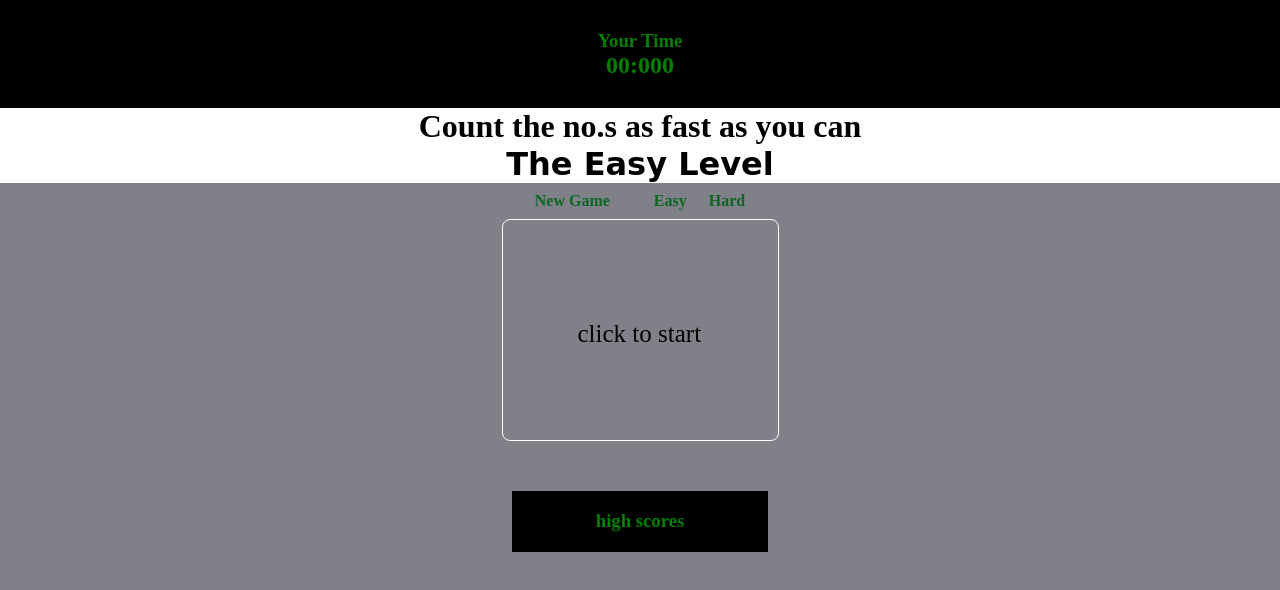
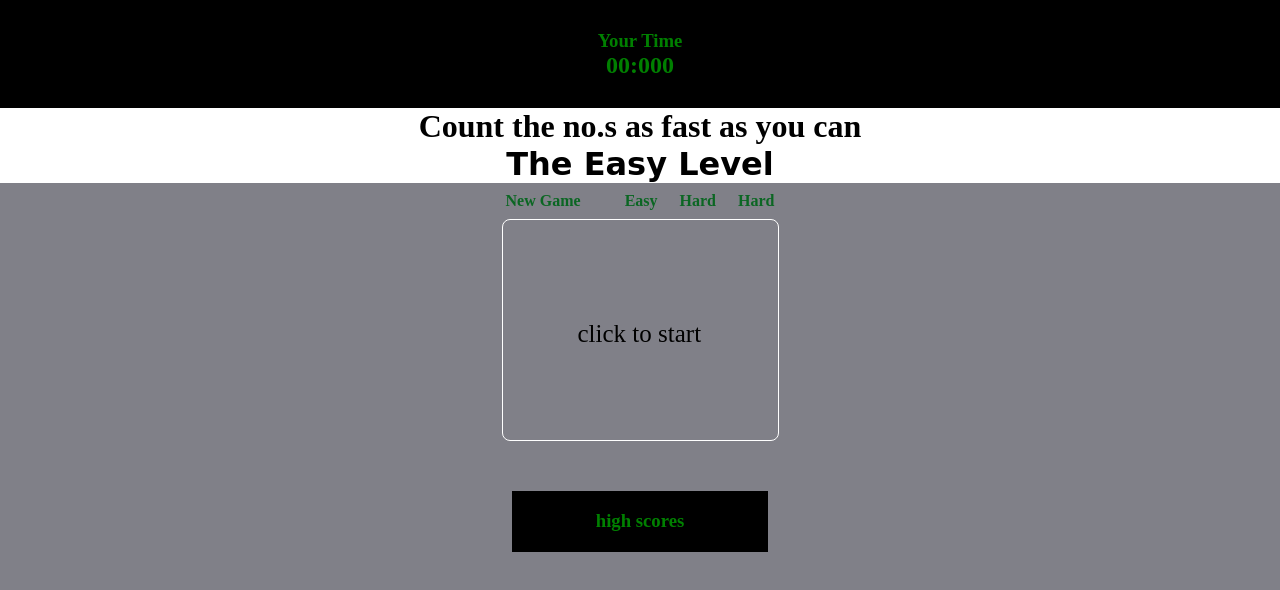
Before and after one commit to BDA1121/NumbeRGame, a plain HTML site: page NewGame.html in a window 1280 px wide. Drawn offline with Linux system fonts and the light colour scheme.

Commit message:
Update NewGame.html

```diff
--- a/NewGame.html
+++ b/NewGame.html
@@ -24,7 +24,7 @@
 
 			<li id="b1" class="bun"><a>easy</a></li>
 			<li id="b2" class="bun"><a>hard</a></li>
-
+		        <li id="b3" class="bun"><a>hard</a></li>
 	</div>
 
 	<div class="squares"><span id="clic" class="clicks">click to start</span>
```
